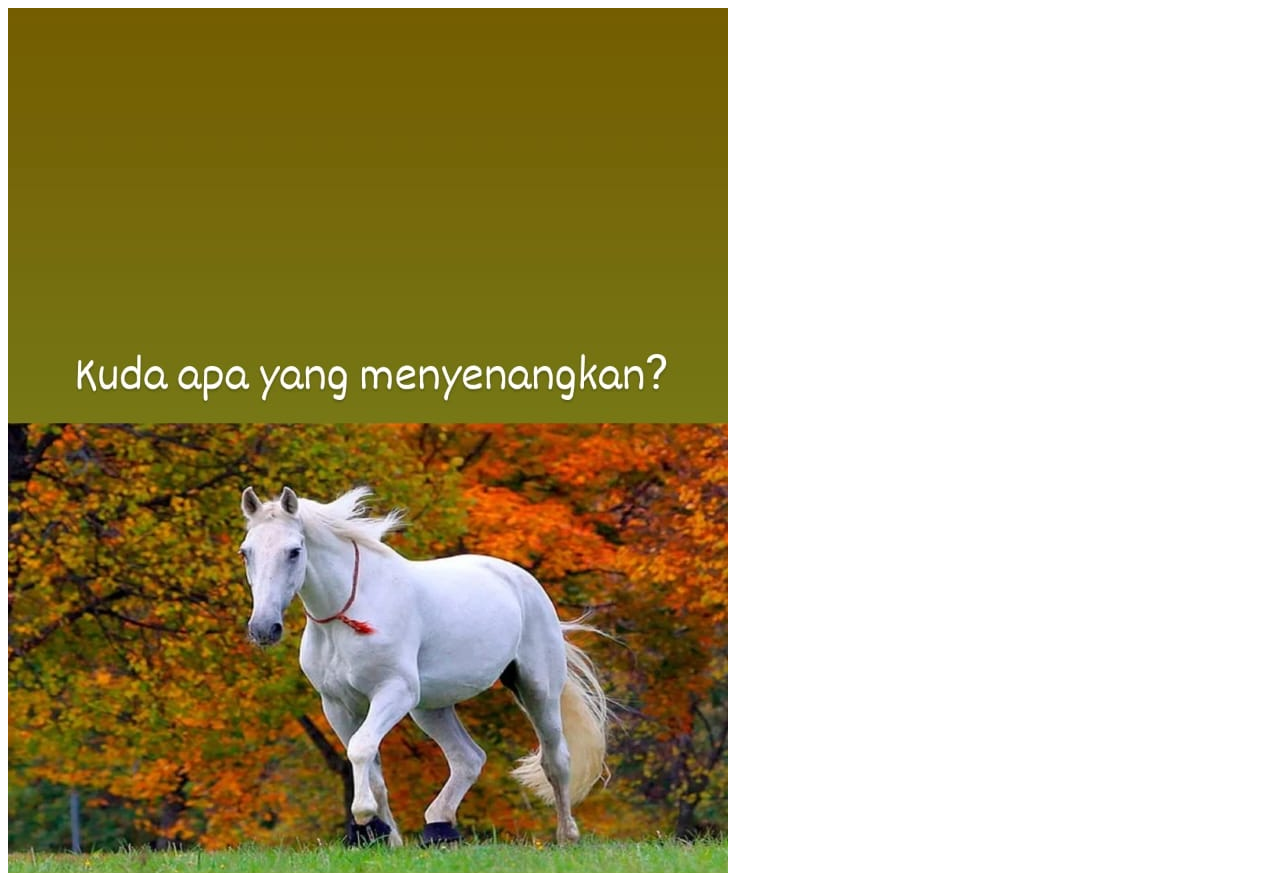
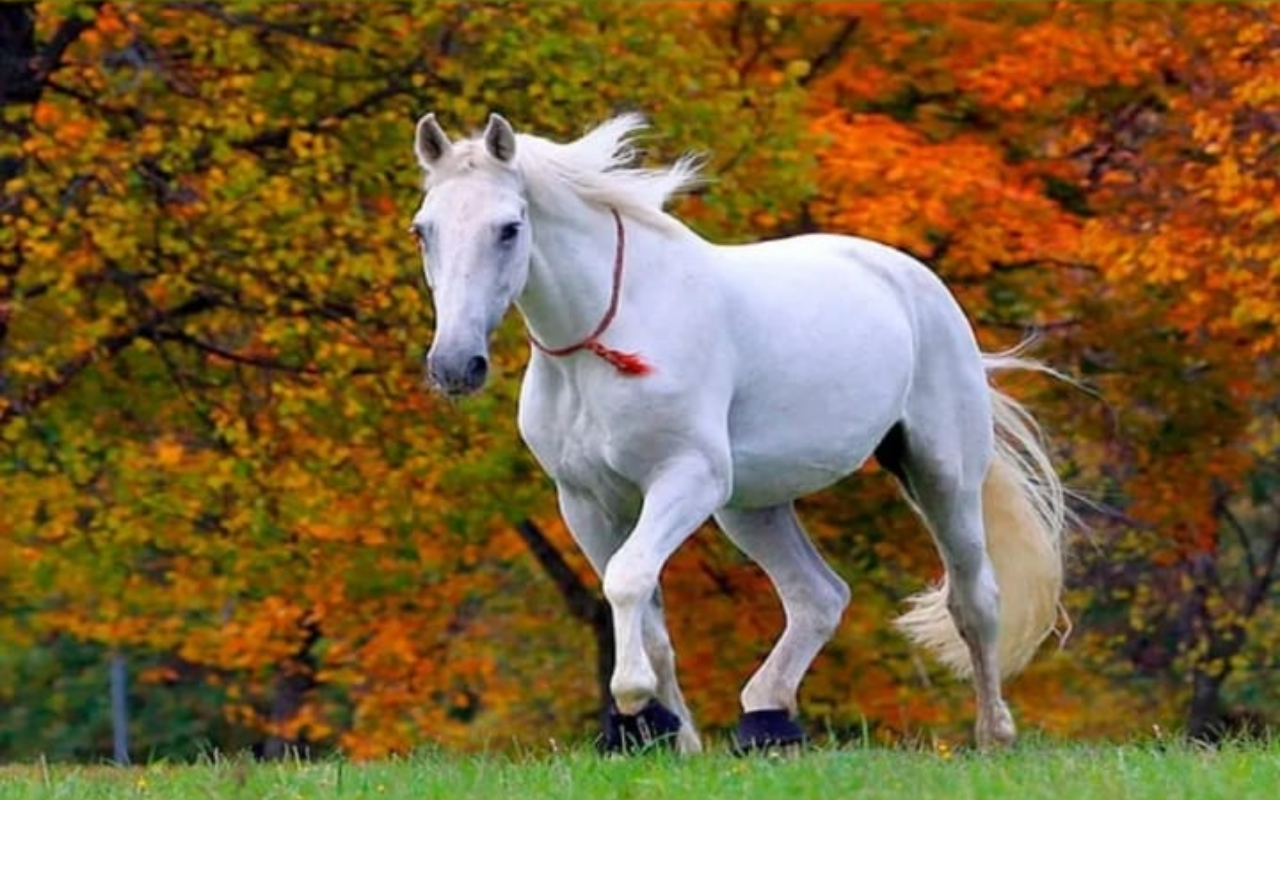
Before and after one commit to diahmaulida/untukmu, a plain HTML site: page index.html in a window 1280 px wide. Shown: the top 873 px of the page. After the commit the page ends 804 px from the top, so only its background shows below. Drawn offline with Linux system fonts and the light colour scheme.

Commit message:
Update index.html

```diff
--- a/index.html
+++ b/index.html
@@ -2,6 +2,18 @@
 <html>
   <head>
     <title>lihatdulu</title>
+      <style>
+    body, html {
+      height: 100%;
+      margin: 0;
+    }
+
+    img {
+      width: 100%;
+      height: 100%;
+      object-fit: cover;
+    }
+  </style>
   </head>
   <body>
     <img src="./kudaapaya.jpg" alt="kuda" />
```
